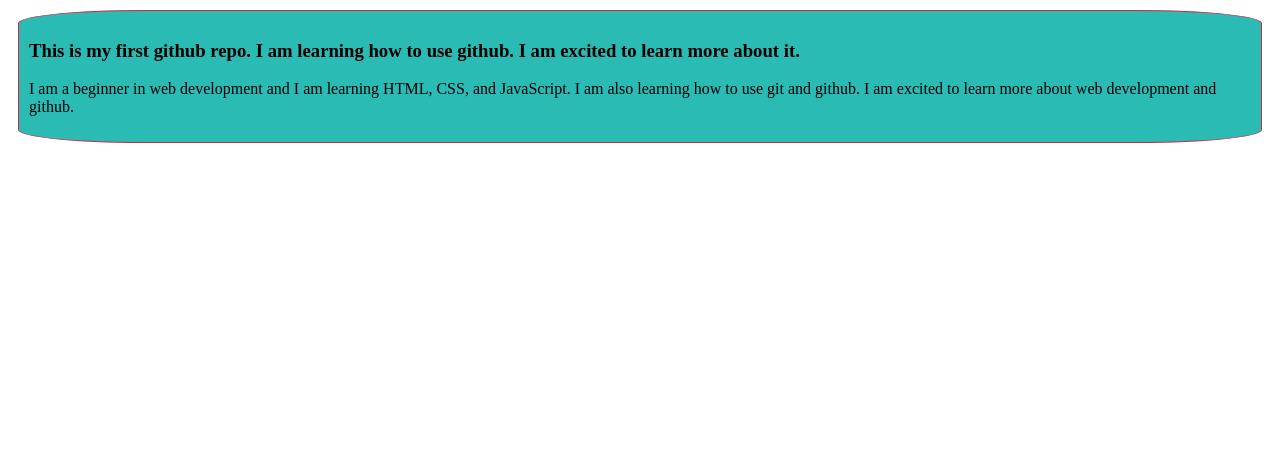
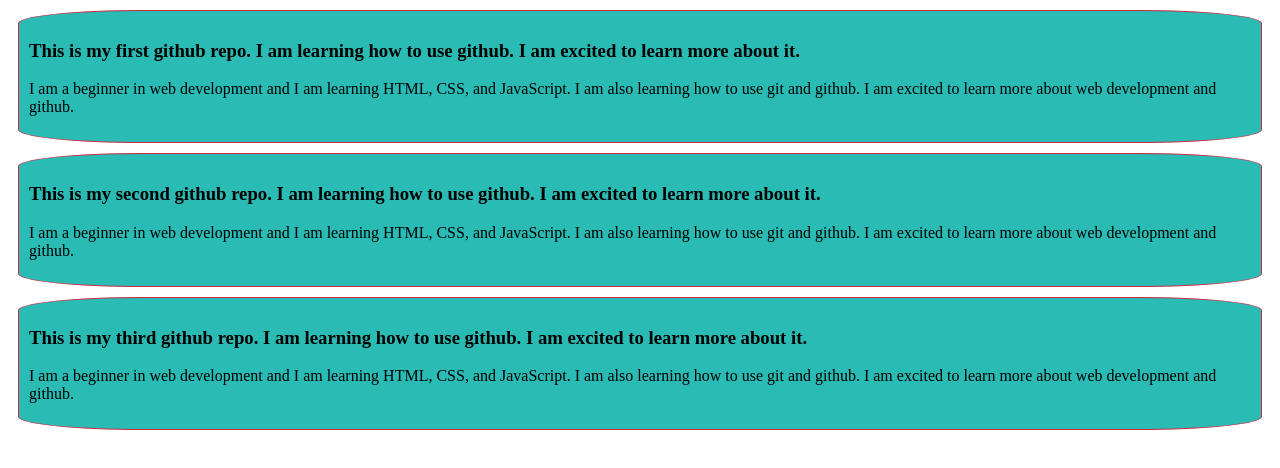
Before and after one commit to imdad-i/my-first-github-repo, a plain HTML site: page index.html in a window 1280 px wide. Drawn offline with Linux system fonts and the light colour scheme.

Commit message:
my second commit

```diff
--- a/index.html
+++ b/index.html
@@ -18,5 +18,27 @@
         to learn more about web development and github.
       </p>
     </div>
+    <div>
+      <h3>
+        This is my second github repo. I am learning how to use github. I am
+        excited to learn more about it.
+      </h3>
+      <p>
+        I am a beginner in web development and I am learning HTML, CSS, and
+        JavaScript. I am also learning how to use git and github. I am excited
+        to learn more about web development and github.
+      </p>
+    </div>
+    <div>
+      <h3>
+        This is my third github repo. I am learning how to use github. I am
+        excited to learn more about it.
+      </h3>
+      <p>
+        I am a beginner in web development and I am learning HTML, CSS, and
+        JavaScript. I am also learning how to use git and github. I am excited
+        to learn more about web development and github.
+      </p>
+    </div>
   </body>
 </html>
```
